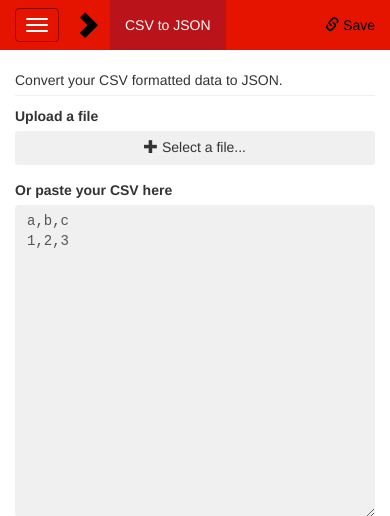
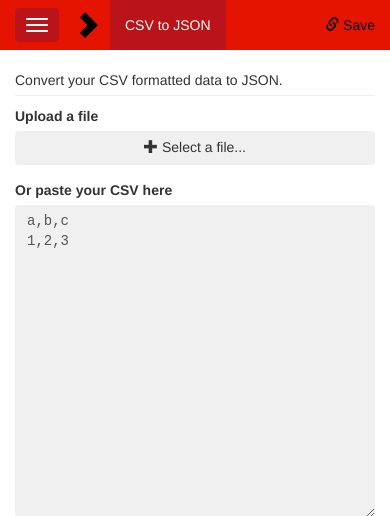
Before and after one commit to FlatFilers/csvjson-app, a CodeIgniter app: page / in a window 390 px wide. Shown: the top 516 px of the page. Run offline with CodeIgniter, Linux system fonts and the light colour scheme.

Commit message:
Nicer menu button on mobile.

```diff
--- a/css/csvjson.css
+++ b/css/csvjson.css
@@ -5,7 +5,7 @@
 .navbar-inverse .navbar-nav > .active > a:hover,
 .navbar-inverse .navbar-nav>.active>a:focus{color:#fff;background-color:#ba141a}.navbar-inverse .navbar-nav > li.disabled > a,
 .navbar-inverse .navbar-nav > li.disabled > a:hover,
-.navbar-inverse .navbar-nav>li.disabled>a:focus{color:#555}.navbar-inverse .navbar-toggle{border-color:#900}.navbar-inverse .navbar-toggle:hover, .navbar-inverse .navbar-toggle:focus{background-color:#900}.navbar-inverse .navbar-collapse{border-color:#900}@media (max-width: 767px){.navbar > .container .navbar-header .navbar-nav{display:inherit;margin:0}.navbar > .container .navbar-header>button.navbar-toggle{float:left;margin-left:15px}.navbar > .container .navbar-header .navbar-left{float:left}.navbar > .container .navbar-header .navbar-right{float:right}.navbar > .container .navbar-header .navbar-nav
+.navbar-inverse .navbar-nav>li.disabled>a:focus{color:#555}.navbar-inverse .navbar-toggle{background-color:#ba141a;border-color:#ba141a}.navbar-inverse .navbar-toggle:hover, .navbar-inverse .navbar-toggle:focus{background-color:#900;border-color:#900}.navbar-inverse .navbar-collapse{border-color:#900}@media (max-width: 767px){.navbar > .container .navbar-header .navbar-nav{display:inherit;margin:0}.navbar > .container .navbar-header>button.navbar-toggle{float:left;margin-left:15px}.navbar > .container .navbar-header .navbar-left{float:left}.navbar > .container .navbar-header .navbar-right{float:right}.navbar > .container .navbar-header .navbar-nav
 a{padding:15px}.navbar > .container .navbar-collapse>.navbar-nav.navbar-right{display:none}}.description{margin-bottom:10px}.description
 p{border-bottom:1px solid #f0f0f0;padding-bottom:5px}.more-bottom-margin{margin-bottom:20px}span.fileinput-button>label{font-weight:normal}.btn{border-radius:3px}.btn-primary{color:#fff;background-color:#ba141a;border-color:#ba141a}.btn-primary:hover,
 .btn-primary:focus,
--- a/css/main.css
+++ b/css/main.css
@@ -52,11 +52,13 @@
 }
 
 .navbar-inverse .navbar-toggle {
-	border-color: #990000;
+	background-color: #ba141a;
+	border-color: #ba141a;
 }
 
 .navbar-inverse .navbar-toggle:hover, .navbar-inverse .navbar-toggle:focus {
 	background-color: #990000;
+	border-color: #990000;
 }
 
 .navbar-inverse .navbar-collapse {
```
Also changed, not shown: 1 other file.
